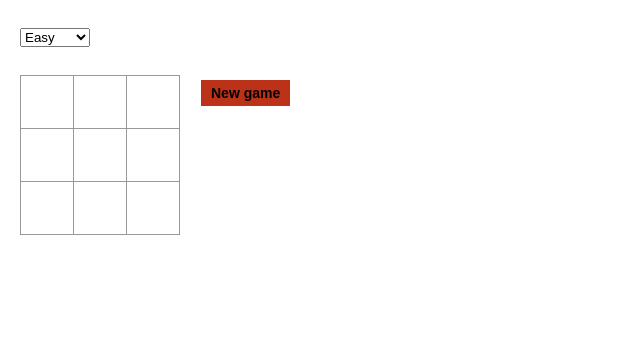
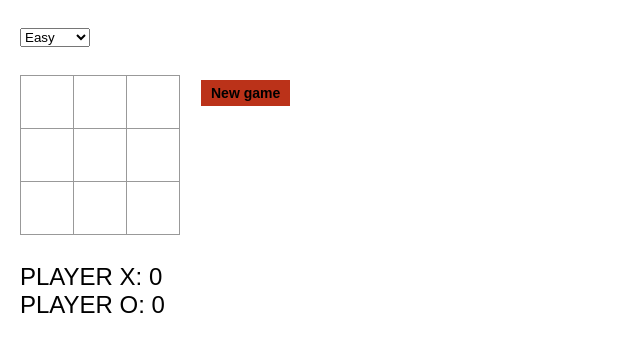
Before and after one commit to umutgithub/traction-tools-game-assignment, a React (Create React App) app: page / in a window 1280 px wide. Shown: the top 352 px of the page, without its empty margins (0-640 px from the left). Built offline with nearby package versions, Linux system fonts and the light colour scheme.

Commit message:
game scores added, reset if game difficulty is changed before the game is over.

```diff
--- a/src/features/tic-tac-toe/Game.js
+++ b/src/features/tic-tac-toe/Game.js
@@ -10,6 +10,9 @@ import {
   getCurrentStepNumber,
   setHistory,
   setCurrentStepNumber,
+  setWinnerScore,
+  getPlayerScore_X,
+  getPlayerScore_O,
   resetInitialState,
 } from "./tictactoeSlice";
 
@@ -37,10 +40,13 @@ const getLocation = (move) => {
 
 export default function GameTicTacToe() {
 
-  // TicTacToe Game current app states (stored in redux)
+  // TicTacToe Game final App History and scores states (stored in redux)
   const history = useSelector(getHistory);
   const currentStepNumber = useSelector(getCurrentStepNumber);
+  const playerScore_X = useSelector(getPlayerScore_X);
+  const playerScore_O = useSelector(getPlayerScore_O);
 
+  // ======= Rest of the app internal state uses hooks. =======
   //move state
   const [nextMove, setNextMove] = useState(1);
 
@@ -54,7 +60,7 @@ export default function GameTicTacToe() {
   //grid state
   const [grid, setGrid] = useState(history[history.length - 1].squares);
 
-  //create a instance of Board.
+  //create a instance of Board Helpers. This will be used to control overall game.
   const board = new BoardHelpers(grid.concat());
 
   //dispatcher
@@ -65,6 +71,11 @@ export default function GameTicTacToe() {
    * @param {*} index (index)
    */
   function humanMove(index) {
+    //Do not human to make another move if the game is over.
+    if(board.getWinner()){
+      return;
+    }
+
     if (!grid[index]) {
       move(index, players.human);
       setNextMove(players.computer);
@@ -123,7 +134,7 @@ export default function GameTicTacToe() {
    */
   function move(index, player) {
     // if the game is over don't make another move.
-    if(board.getWinner() !== null){
+    if(board.getWinner()){
       return;
     }
 
@@ -181,16 +192,29 @@ export default function GameTicTacToe() {
     // eslint-disable-next-line
   }, [nextMove]);
 
+  /**
+   * Use effect to dispatch user score.
+   */
+  useEffect(() => {
+    if(board.getWinner() && board.getWinner().res){
+      dispatch(setWinnerScore(board.getWinner().winner));
+      return;
+    }
+    // eslint-disable-next-line
+  }, [board.getWinner() && board.getWinner().winner]);
+
   const current = history[history.length - 1];
   const handleDifficultyChange = (difficulty) => {
     setDifficulty(difficulty);
+    // reset game if difficulty changes.
+    reset();
   };
 
   let status;
   let winner = null;
   let winnerRow = null;
 
-  if(board.getWinner()){
+  if(board.getWinner() && board.getWinner().winner){
     winner = board.getWinner().winner;
     winnerRow = board.getWinner().winnerRow;
   }
@@ -227,12 +251,15 @@ export default function GameTicTacToe() {
           <button className="button button--new-game" onClick={() => reset()}>
             New game
           </button>
-
           <br></br>
-
           <div>{status}</div>
         </div>
       </div>
+
+      <br></br>
+
+      <div> PLAYER X: {playerScore_X} </div>
+      <div> PLAYER O: {playerScore_O} </div>
     </div>
   );
 }
--- a/src/features/tic-tac-toe/tictactoeSlice.js
+++ b/src/features/tic-tac-toe/tictactoeSlice.js
@@ -1,4 +1,5 @@
 import { createSlice } from '@reduxjs/toolkit';
+import { X, O } from './constants'
 
 export const tictactoeSlice = createSlice({
   name: 'tictactoe',
@@ -8,7 +9,9 @@ export const tictactoeSlice = createSlice({
         squares: Array(9).fill(null)
       }
     ],
-    currentStepNumber: 0
+    currentStepNumber: 0,
+    playerScore_X: 0,
+    playerScore_O: 0
   },
   reducers: {
     //REDUCERS
@@ -18,6 +21,13 @@ export const tictactoeSlice = createSlice({
     setCurrentStepNumber: (state) => {
       state.currentStepNumber += 1;
     },
+    setWinnerScore: (state, action) => {
+      if(action.payload === X){
+        state.playerScore_X += 1;
+      } else if(action.payload === O){
+        state.playerScore_O += 1;
+      }
+    },
     resetInitialState: (state) => {
       state.history = [
         {
@@ -26,11 +36,11 @@ export const tictactoeSlice = createSlice({
       ];
 
       state.currentStepNumber = 0;
-    },
+    }
   }
 });
 
-export const {setHistory, setCurrentStepNumber, resetInitialState } = tictactoeSlice.actions;
+export const {setHistory, setCurrentStepNumber, setWinnerScore, resetInitialState } = tictactoeSlice.actions;
 
 // THUNKS
 
@@ -38,6 +48,8 @@ export const {setHistory, setCurrentStepNumber, resetInitialState } = tictactoeS
 // SELECTORS
 export const getHistory = state => state.tictactoe.history;
 export const getCurrentStepNumber = state => state.tictactoe.currentStepNumber;
-;
+export const getPlayerScore_X = state => state.tictactoe.playerScore_X;
+export const getPlayerScore_O = state => state.tictactoe.playerScore_O;
+
 
 export default tictactoeSlice.reducer;
```
Also changed, not shown: src/features/tic-tac-toe/constants.js (line endings or trailing spaces).
